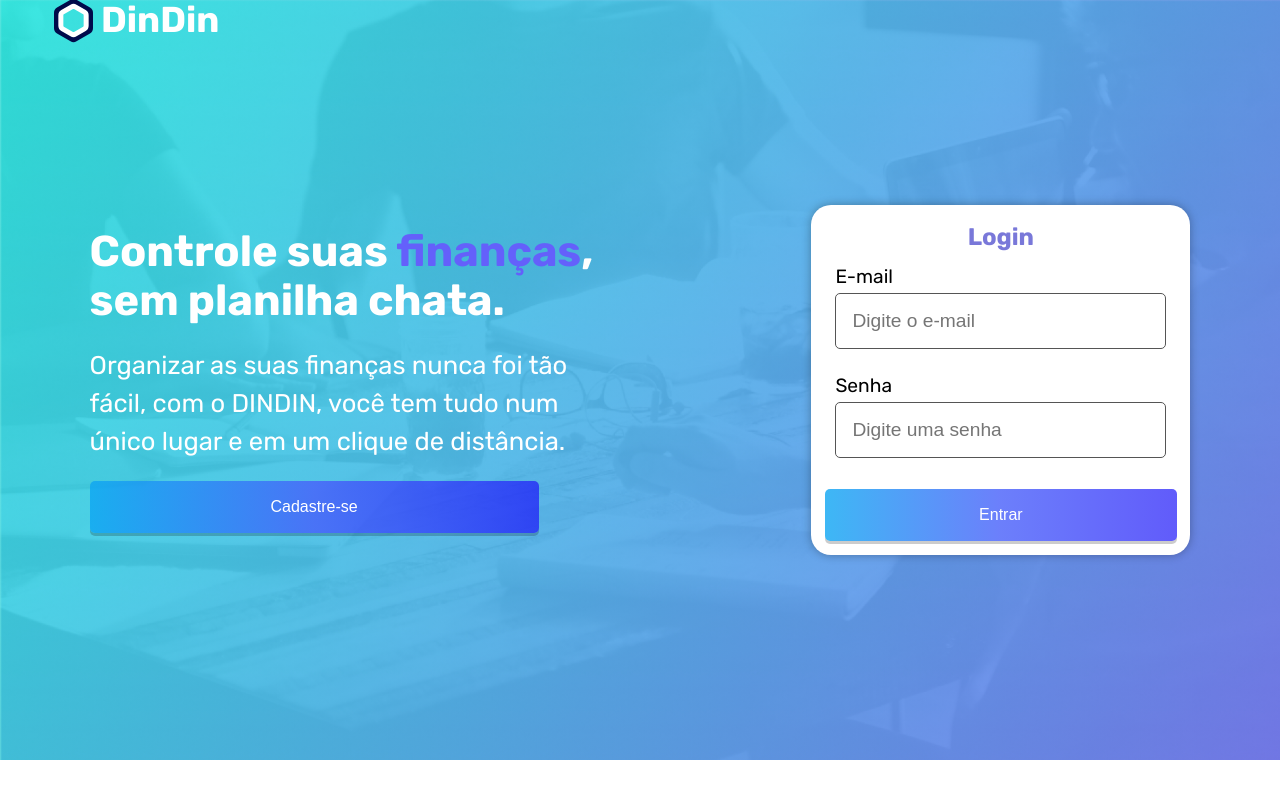
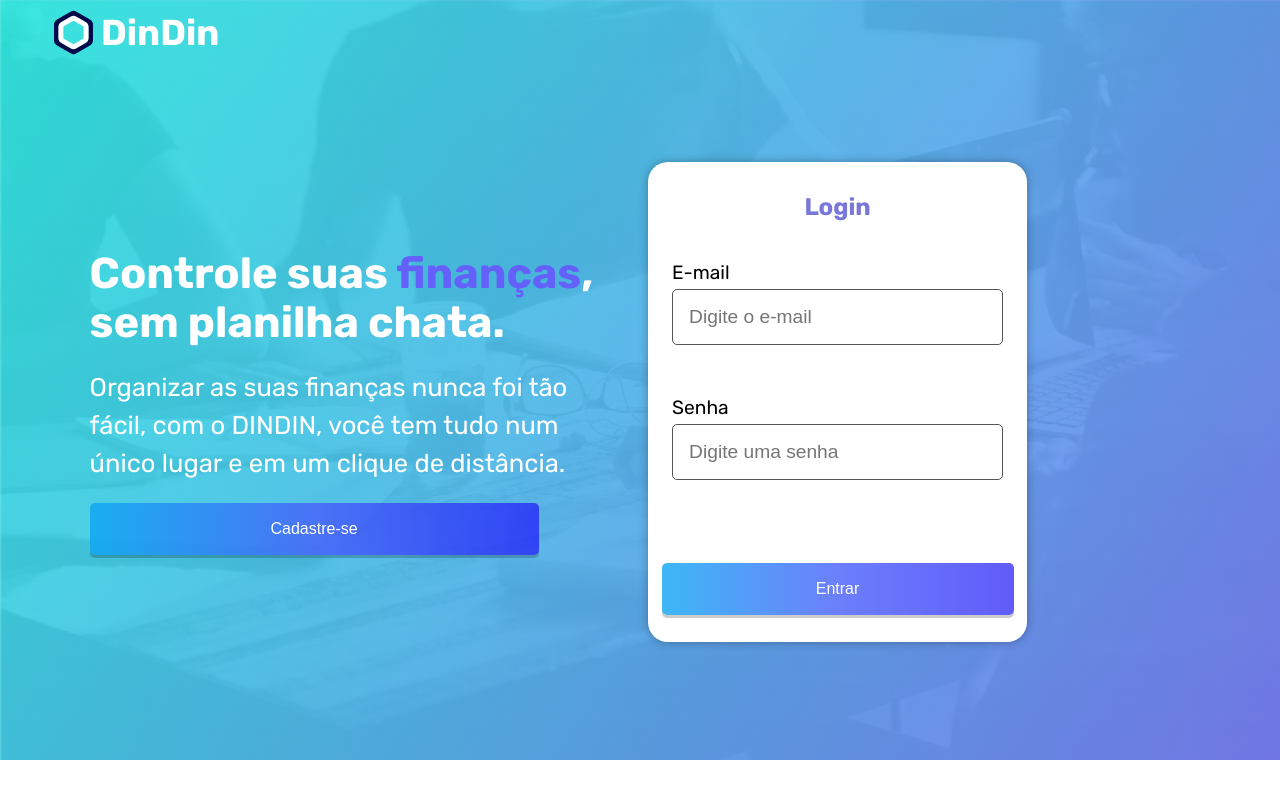
Before and after one commit to wandersonareis/desafio-frontend-03-dindin, a React (Vite) app: page / in a window 1280 px wide. Built offline with nearby package versions, Linux system fonts and the light colour scheme.

Commit message:
Correções posicionamento header e pag login

```diff
--- a/src/components/Header/headerStyled.js
+++ b/src/components/Header/headerStyled.js
@@ -9,10 +9,15 @@ export const MainHeader = styled.header`
   align-items: center;
   justify-content: space-between;
   padding: 0 4%;
+  margin-top: 2%;
   width: 100%;
   max-width: 1440px;
   height: 2.5rem;
   color: ${whitePureColor};
+
+  @media (min-width: 768px) {
+    margin-top: 1%;
+  }
 `;
 
 export const DindinHeader = styled.div`
--- a/src/components/form/loginFormStyled.js
+++ b/src/components/form/loginFormStyled.js
@@ -2,15 +2,18 @@ import styled from "@emotion/styled";
 import { highlightColor, whitePureColor } from "../colors";
 import { ModalContentForm } from "../modal/modalStyled";
 
-export const LoginContainer = styled.div`
+export const LoginContainer = styled.main`
   --auto-grid-min-size: 20rem;
   display: grid;
   grid-template-columns: repeat(auto-fit, minmax(var(--auto-grid-min-size), 1fr));
   grid-gap: 1rem;
+  height: 100%;
   align-items: center;
+  justify-content: center;
+  margin-top: 4%;
 
   @media (min-width: 1024px) {
-    justify-items: end;
+    justify-content: end;
   }
 `;
 export const LoginFormContainer = styled(ModalContentForm)`
--- a/src/components/modal/modalStyled.js
+++ b/src/components/modal/modalStyled.js
@@ -10,7 +10,7 @@ export const ModalBackdrop = styled.div`
   height: 100%;
   display: flex;
   justify-content: center;
-  align-items: flex-start;;
+  align-items: center;
   background-color: ${backDropColor};
   z-index: 2;
 
@@ -66,6 +66,7 @@ export const ModalContentForm = styled.form`
   display: flex;
   flex-direction: column;
   align-items: center;
+  width: 100%;
   max-height: 700px;
   background-color: ${whitePureColor};
   border-radius: 20px;
--- a/src/pages/Main/mainPageStyled.js
+++ b/src/pages/Main/mainPageStyled.js
@@ -27,8 +27,6 @@ export const Card = styled.div`
 `;
 
 export const MainCard = styled.div`
-  display: flex;
-  justify-content: space-between;
   border-radius: 10px;
   --auto-grid-min-size: 20rem;
   display: grid;
```
